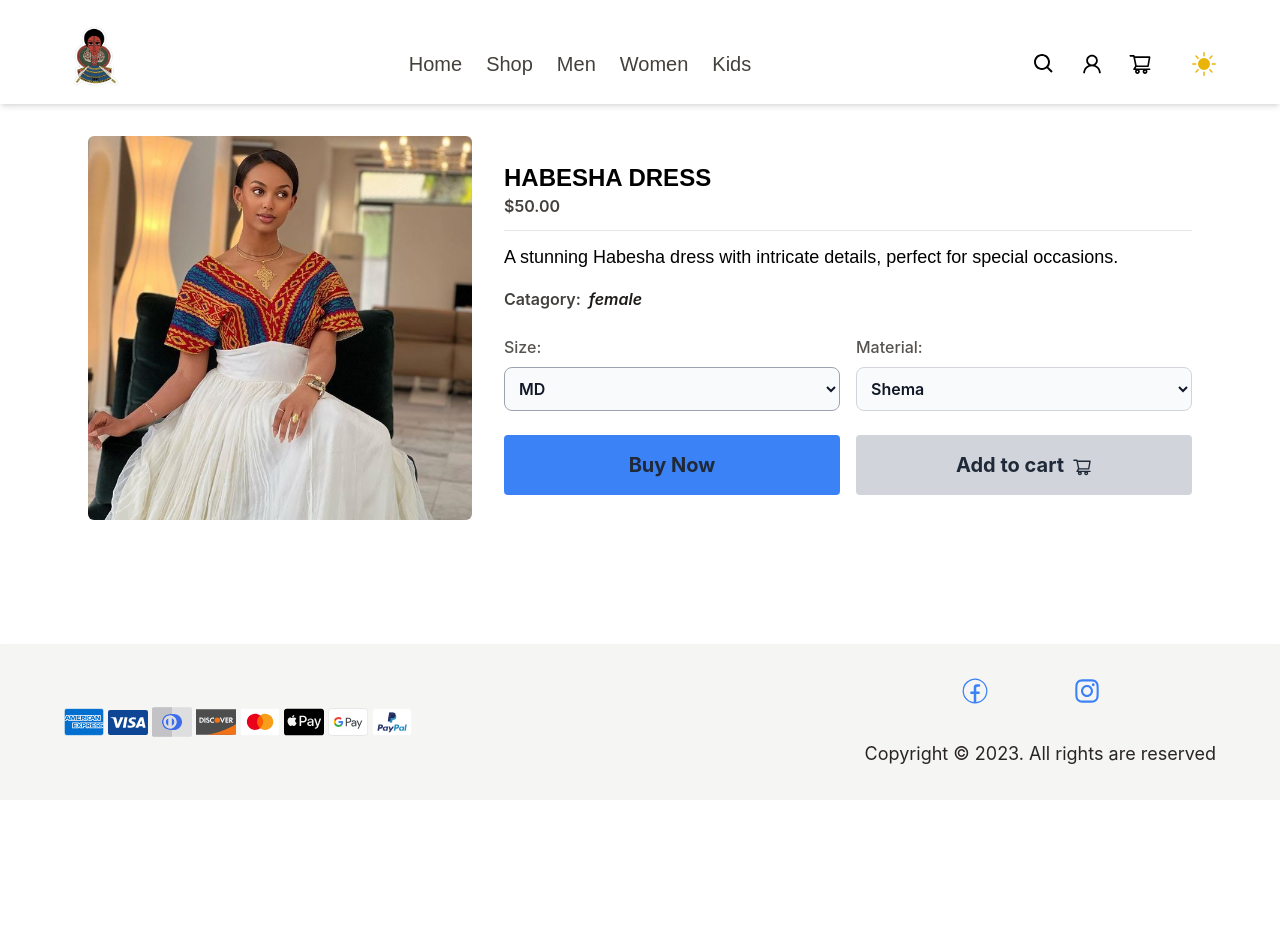
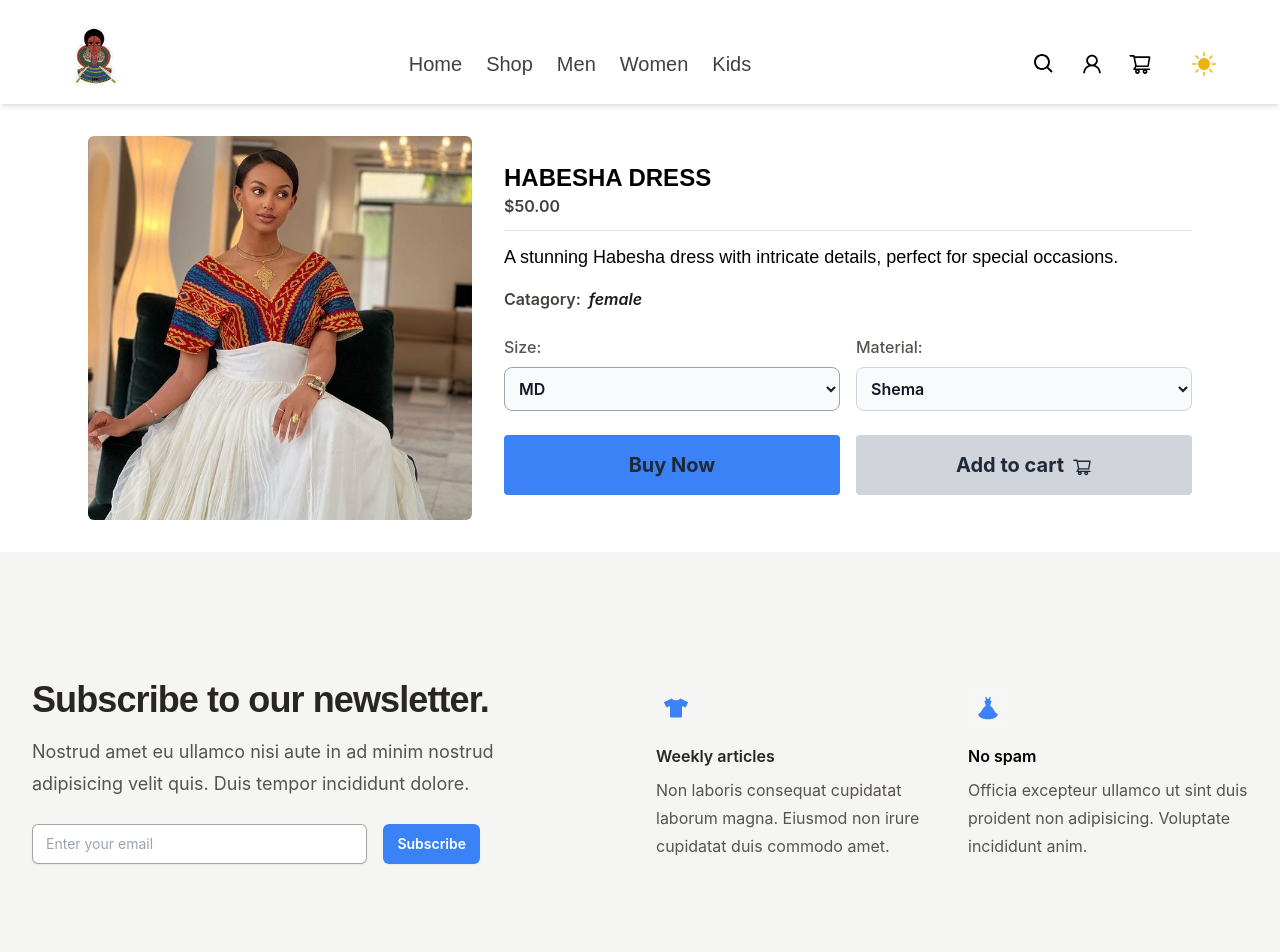
Before and after one commit to yaredow/Konjo-Habesha-Fashion, a React (Vite) app: page /product/1 in a window 1280 px wide. Shown: the top 952 px of the page. Before the commit the page ends 800 px from the top, so only its background shows below. Built offline with nearby package versions, Linux system fonts and the light colour scheme; some icons are missing; a web font is replaced by a local one.

Commit message:
add newslatter

```diff
--- a/src/ui/Footer.jsx
+++ b/src/ui/Footer.jsx
@@ -2,10 +2,12 @@
 import { CiFacebook } from "react-icons/ci";
 import { FaXTwitter } from "react-icons/fa6";
 import PaymentIcons from "./PaymentIcons";
+import NewsLetter from "./NewsLetter.jsx";
 
 function Footer() {
   return (
     <footer className=" shadow-md bg-stone-100 ">
+      <NewsLetter />
       <div className=" flex flex-col gap-6 md:flex-row items-center justify-between my-8 w-[90%] mx-auto">
         <div>
           <PaymentIcons />
--- /dev/null
+++ b/src/ui/NewsLetter.jsx
@@ -0,0 +1,71 @@
+import React from "react";
+import { FaTshirt } from "react-icons/fa";
+import { GiAmpleDress } from "react-icons/gi";
+
+function NewsLetter() {
+  return (
+    <div className="relative overflow-hidden bg-stone-100 py-16 sm:py-24 lg:py-32 border-b border-stone-200">
+      <div className="mx-auto max-w-7xl px-6 lg:px-8">
+        <div className="mx-auto grid max-w-2xl grid-cols-1 gap-x-8 gap-y-16 lg:max-w-none lg:grid-cols-2">
+          <div className="max-w-xl lg:max-w-lg">
+            <h2 className="text-3xl font-bold tracking-tight font-custom     text-stone-800 sm:text-4xl">
+              Subscribe to our newsletter.
+            </h2>
+            <p className="mt-4 text-lg leading-8 text-stone-600">
+              Nostrud amet eu ullamco nisi aute in ad minim nostrud adipisicing
+              velit quis. Duis tempor incididunt dolore.
+            </p>
+            <div className="mt-6 flex max-w-md gap-x-4">
+              <label htmlFor="email-address" className="sr-only">
+                Email address
+              </label>
+              <input
+                id="email-address"
+                name="email"
+                type="email"
+                autoComplete="email"
+                required
+                className="min-w-0 flex-auto rounded-md border-0 bg-white px-3.5 py-2 text-stone-600 shadow-sm ring-1 ring-inset ring-stone-400 focus:ring-2 focus:ring-inset focus:ring-indigo-500 sm:text-sm sm:leading-6"
+                placeholder="Enter your email"
+              />
+              <button
+                type="submit"
+                className="flex-none rounded-md bg-blue-500 px-3.5 py-2.5 text-sm font-semibold text-white shadow-sm hover:bg-blue-600 focus-visible:outline focus-visible:outline-2 focus-visible:outline-offset-2 focus-visible:outline-indigo-500"
+              >
+                Subscribe
+              </button>
+            </div>
+          </div>
+
+          <dl className="grid grid-cols-1 gap-x-8 gap-y-10 sm:grid-cols-2 lg:pt-2">
+            <div className="flex flex-col items-start">
+              <div className="rounded-md bg-stone-100 p-2 ring-1 ring-white/10">
+                <FaTshirt className=" text-2xl text-blue-500" />
+              </div>
+              <dt className="mt-4 font-semibold text-stone-800">
+                Weekly articles
+              </dt>
+              <dd className="mt-2 leading-7 text-stone-600">
+                Non laboris consequat cupidatat laborum magna. Eiusmod non irure
+                cupidatat duis commodo amet.
+              </dd>
+            </div>
+
+            <div className="flex flex-col items-start">
+              <div className="rounded-md bg-white/5 p-2 ring-1 ring-white/10">
+                <GiAmpleDress className=" text-2xl text-blue-500" />
+              </div>
+              <dt className="mt-4 font-semibold">No spam</dt>
+              <dd className="mt-2 leading-7 text-stone-600">
+                Officia excepteur ullamco ut sint duis proident non adipisicing.
+                Voluptate incididunt anim.
+              </dd>
+            </div>
+          </dl>
+        </div>
+      </div>
+    </div>
+  );
+}
+
+export default NewsLetter;
```
